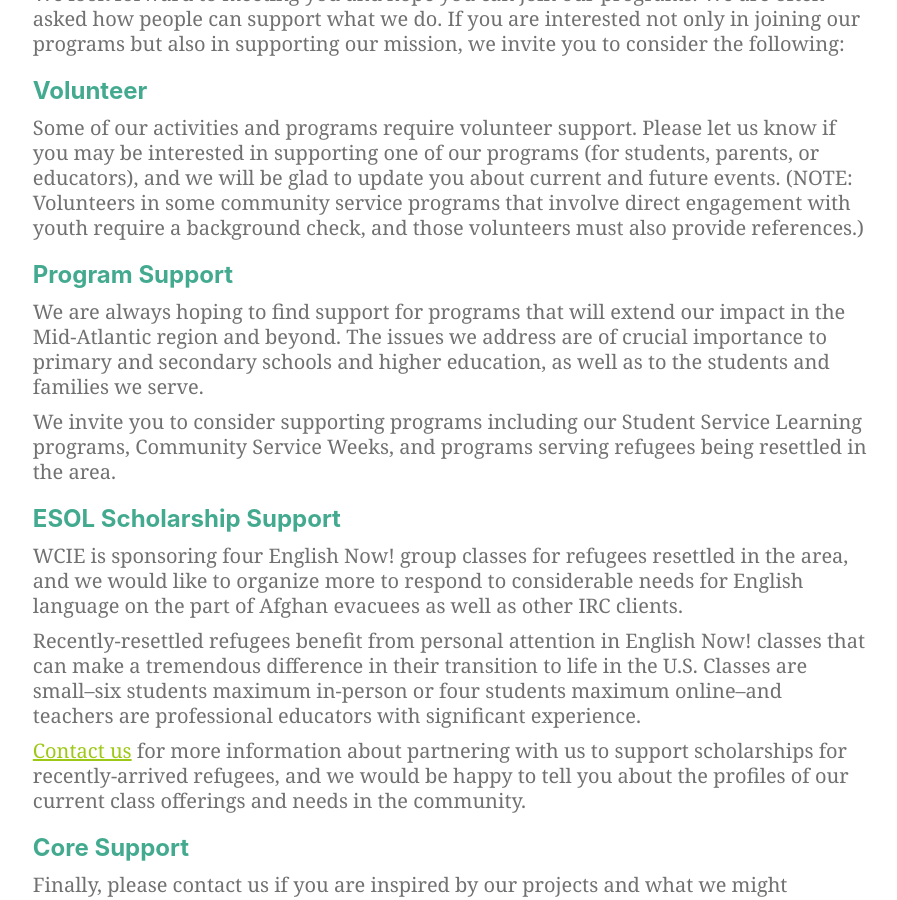
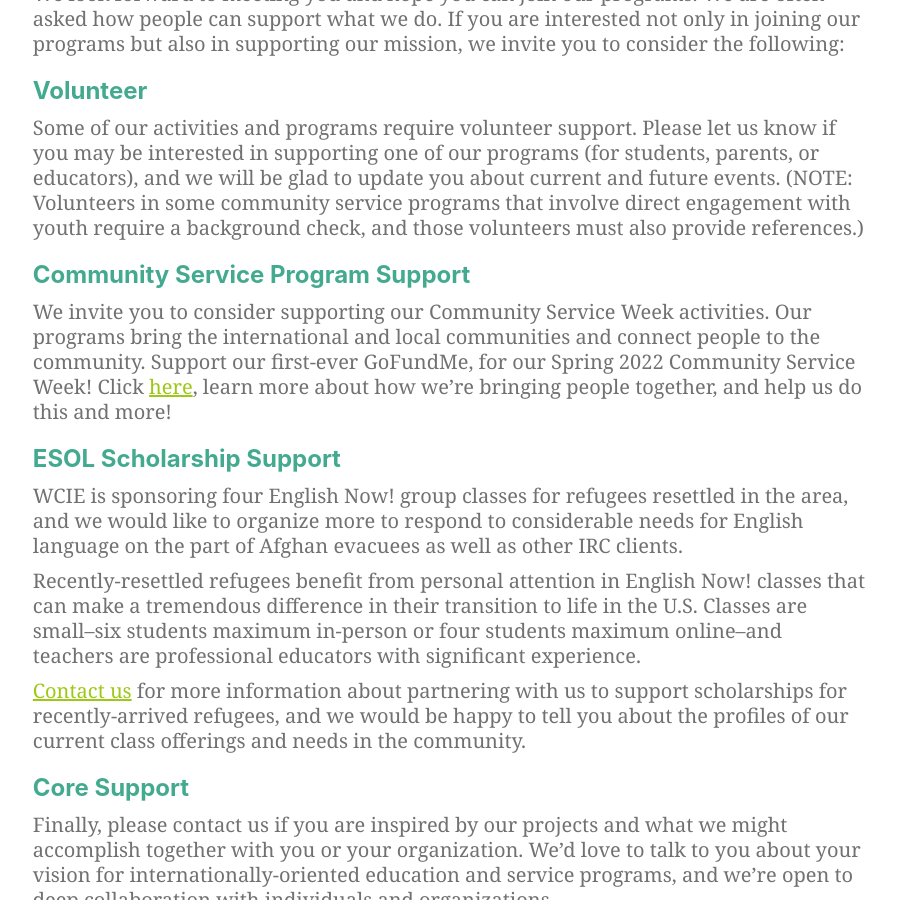
Before and after one commit to washingtoncie/washingtoncie.github.io, a Jekyll site: the page built from _pages/support.md, in a window 1280 px wide and 900 px high, scrolled down 670 px. Shown: the whole window, without its empty margins (190-1087 px from the left). Built offline with Jekyll 4.4.1, drawn with Linux system fonts in a browser that asks for light colours.

Commit message:
Add GoFundMe link to support

```diff
--- a/_pages/support.md
+++ b/_pages/support.md
@@ -9,11 +9,9 @@ We thank you for your interest in the Washington Center for International Educat
 
 Some of our activities and programs require volunteer support. Please let us know if you may be interested in supporting one of our programs (for students, parents, or educators), and we will be glad to update you about current and future events. (NOTE: Volunteers in some community service programs that involve direct engagement with youth require a background check, and those volunteers must also provide references.)
 
-## Program Support
+## Community Service Program Support
 
-We are always hoping to find support for programs that will extend our impact in the Mid-Atlantic region and beyond. The issues we address are of crucial importance to primary and secondary schools and higher education, as well as to the students and families we serve.
-
-We invite you to consider supporting programs including our Student Service Learning programs, Community Service Weeks, and programs serving refugees being resettled in the area.
+We invite you to consider supporting our Community Service Week activities. Our programs bring the international and local communities and connect people to the community. Support our first-ever GoFundMe, for our Spring 2022 Community Service Week! Click [here](https://gofund.me/57e80621){:target="_blank"}, learn more about how we're bringing people together, and help us do this and more!
 
 ## ESOL Scholarship Support
 
```
